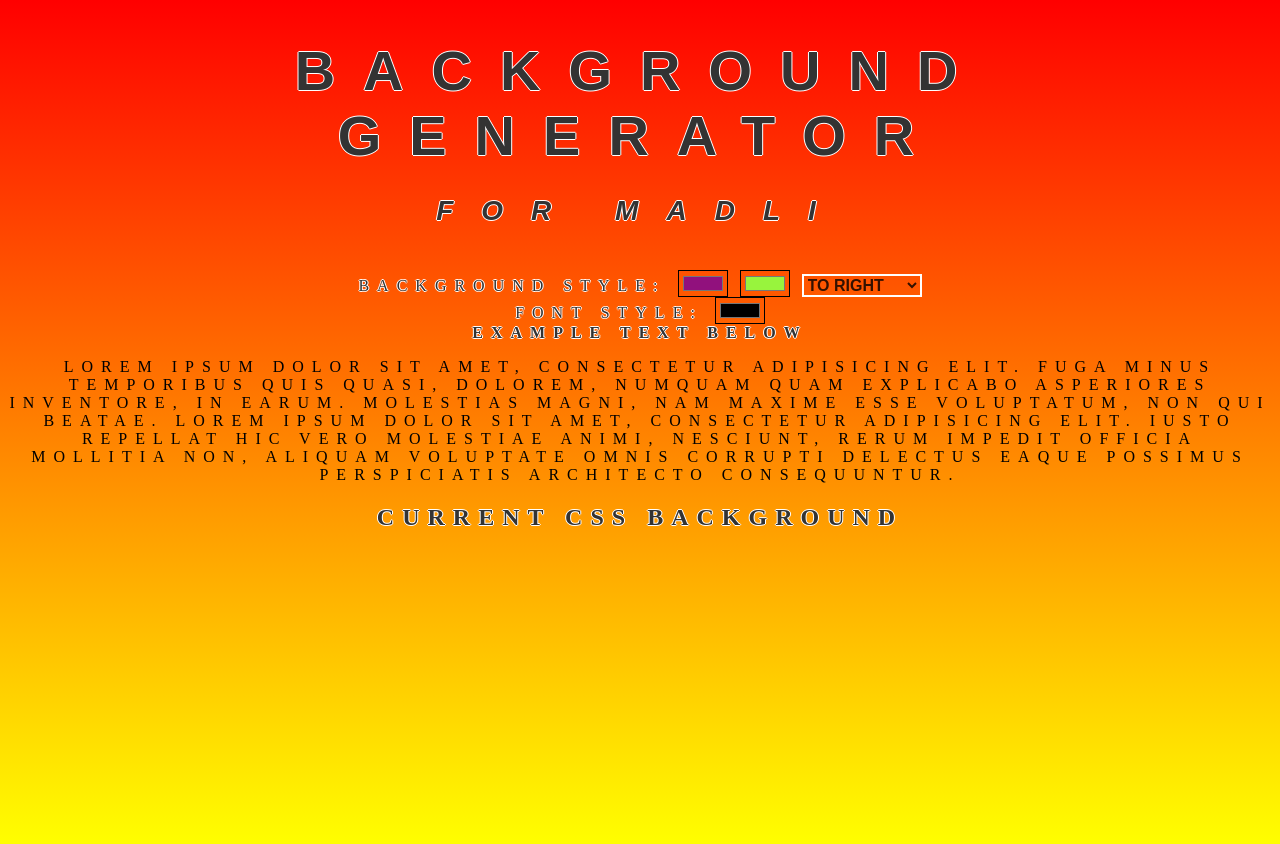
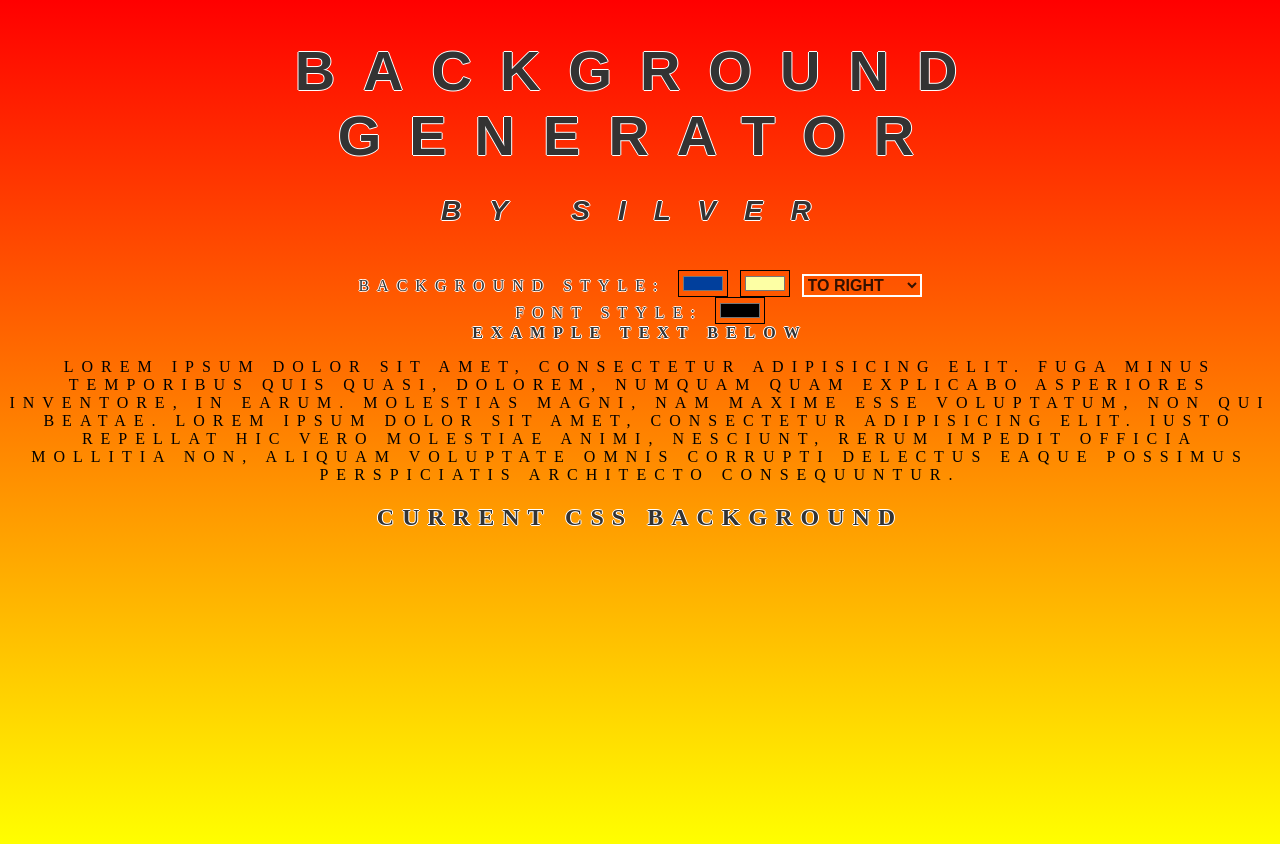
Before and after one commit to silversavi/silversavi.github.io, a plain HTML site: page index.html in a window 1280 px wide. Drawn offline with Linux system fonts and the light colour scheme.

Commit message:
Update index.html
updated bg color

```diff
--- a/index.html
+++ b/index.html
@@ -6,9 +6,9 @@
     <link rel="stylesheet" type="text/css" href="style.css">
 </head>
 <body id="gradient">
-   <h1 class="visible">Background Generator <br> <em style="font-size: 0.5em">for Madli</em> </h1>
-   <span class="visible">Background Style: </span><input type="color" name="color1" value="#91117d" class="color1">
-   <input type="color" name="color2" value="#98f43d" class="color2">
+   <h1 class="visible">Background Generator <br> <em style="font-size: 0.5em">by Silver</em> </h1>
+   <span class="visible">Background Style: </span><input type="color" name="color1" value="#013f9c" class="color1">
+   <input type="color" name="color2" value="#fdffa4" class="color2">
    <select id="direction" name="direction">
        <option value="right">To right</option>
        <option value="left">To left</option>
```
